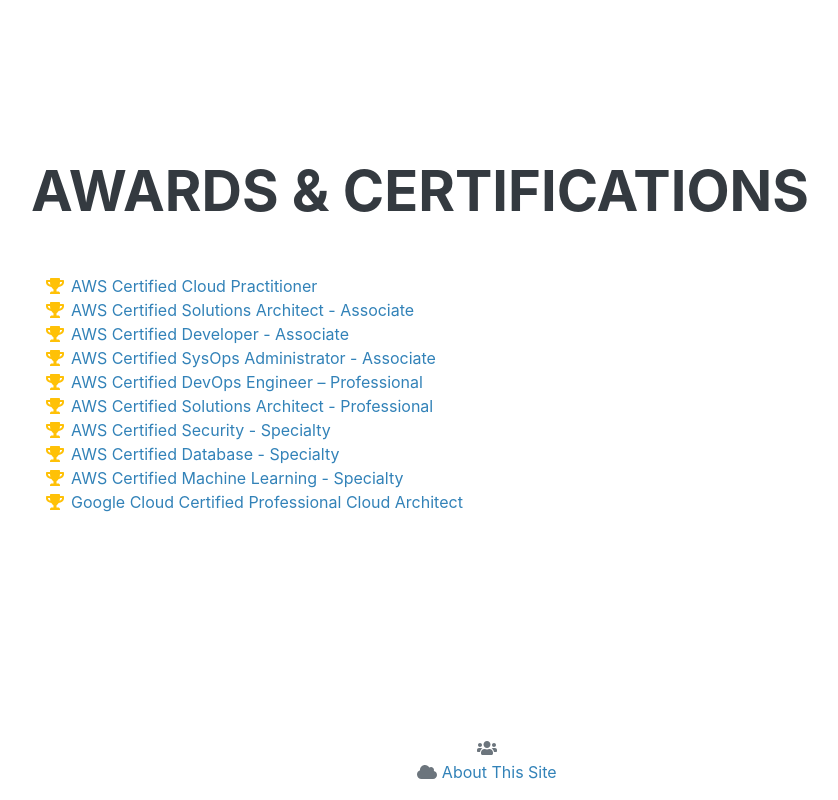
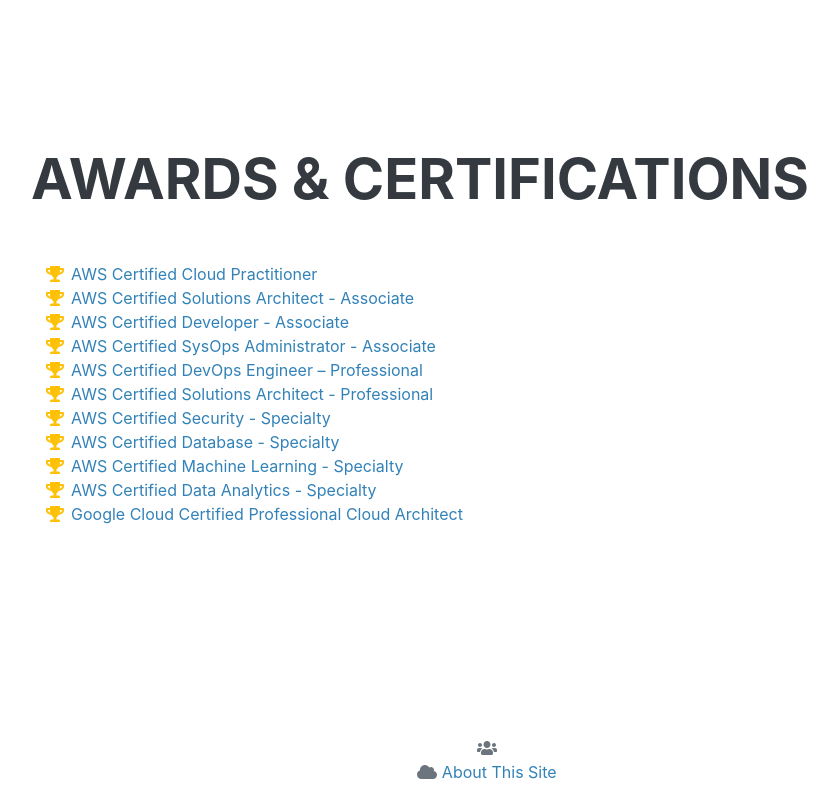
Before and after one commit to mplspunk/cloud-resume-front-end, a website: page index.html in a window 1280 px wide. Shown: the part 2467-3267 px from the top of the page, without its empty margins (289-1127 px from the left). Drawn offline with nearby package versions, Linux system fonts and the light colour scheme; no server answers; a web font is replaced by a local one.

Commit message:
Update index.html

```diff
--- a/index.html
+++ b/index.html
@@ -189,6 +189,10 @@
                         </li>
                         <li>
                             <span class="fa-li"><i class="fas fa-trophy text-warning"></i></span>
+                            <a href="https://www.credly.com/badges/929489e3-8737-4dff-846b-c55714481a23" target="_blank">AWS Certified Data Analytics - Specialty</a>
+                        </li>
+                        <li>
+                            <span class="fa-li"><i class="fas fa-trophy text-warning"></i></span>
                             <a href="https://www.credential.net/5ccf93bd-d9d9-4a20-b766-fcb6466b7457" target="_blank">Google Cloud Certified Professional Cloud Architect</a>
                         </li>
                     </ul>
```
